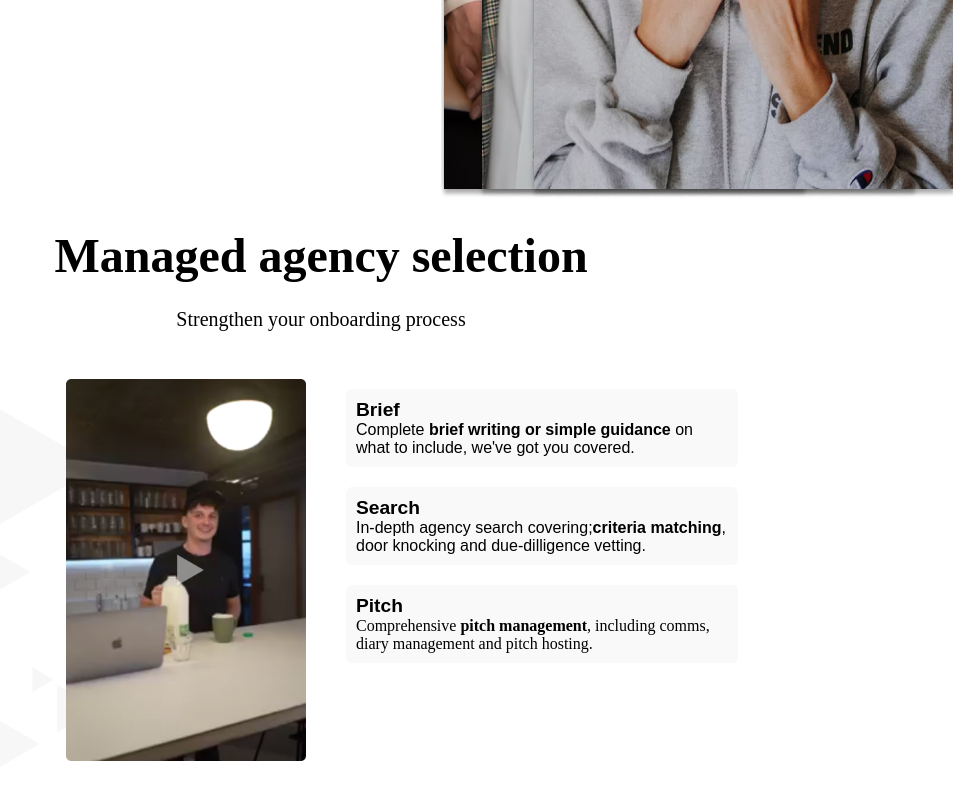
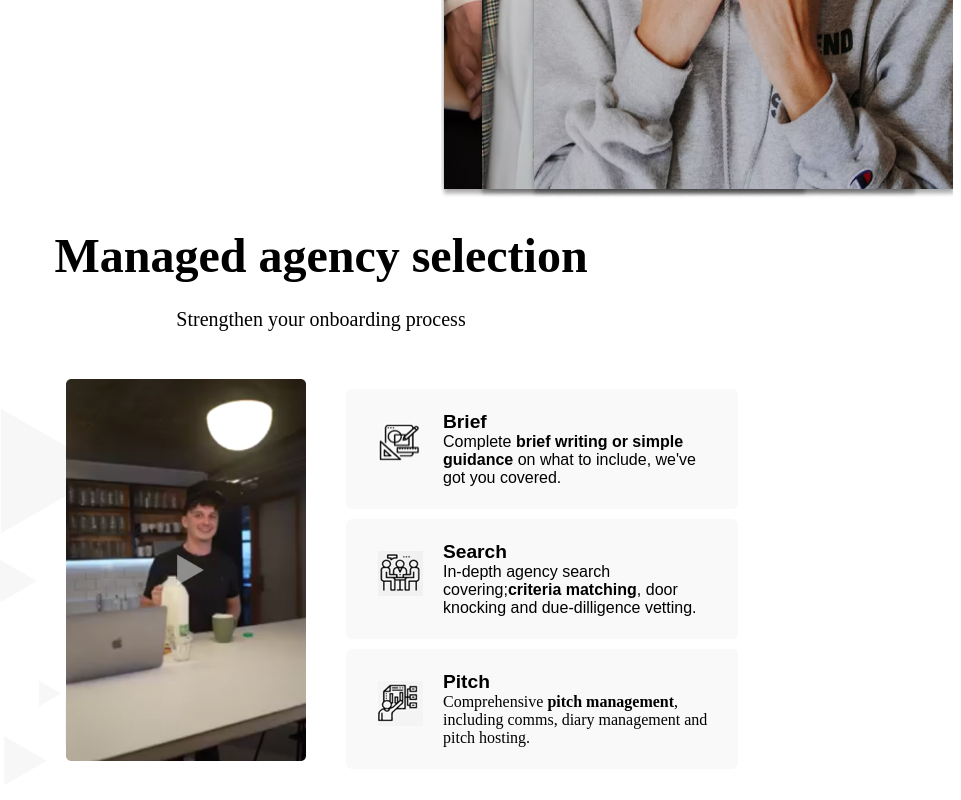
Before and after one commit to mad-of-gravity/NextjsTest, a Next.js app: page / in a window 1280 px wide. Shown: the part 761-1561 px from the top of the page, without its empty margins (319-1280 px from the left). Built offline with nearby package versions, Linux system fonts and the light colour scheme; a web font is replaced by a local one.

Commit message:
Final version

```diff
--- a/collections/Card/Card.jsx
+++ b/collections/Card/Card.jsx
@@ -1,25 +1,39 @@
 // The Card to be exported goes here
 import Image from "next/image";
+import Link from "next/link";
+
 import {
   StyledCardContainer,
   StyledCardHeading,
   StyledCardParagraph,
-    StyledCardIcon,
+  StyledIconContainer,
+  StyledTextLayout,
 } from "./elements";
 
+//icon: { src: "/img/brief-icon.png", alt: "", width: 45, height: 45 }
+export const Card = ({ header, paragraph, icon, ...props }) => {
+  const linkTo = () => {
+    return `/#${props.linkID}`;
+  };
 
-export const Card = ({ header, paragraph, icon, ...props}) => {
   return (
+    <Link href={linkTo()}>
       <StyledCardContainer {...props}>
-            <StyledCardIcon>
-                <Image layout="responsive" src={icon.src} alt={icon.alt} width={icon.width} height={icon.height} />
-            </StyledCardIcon>
-            <StyledCardHeading>
-                {header}
-            </StyledCardHeading>
-            <StyledCardParagraph>
-                {paragraph}
-            </StyledCardParagraph>
+        <StyledIconContainer>
+          <Image
+            id={props.id}
+            alt={icon.alt}
+            src={icon.src}
+            layout="fixed"
+            width={icon.width}
+            height={icon.height}
+          />
+        </StyledIconContainer>
+        <StyledTextLayout>
+          <StyledCardHeading className="heading">{header}</StyledCardHeading>
+          <StyledCardParagraph>{paragraph}</StyledCardParagraph>
+        </StyledTextLayout>
       </StyledCardContainer>
+    </Link>
   );
-}
+};
--- a/collections/Card/elements.jsx
+++ b/collections/Card/elements.jsx
@@ -1,24 +1,50 @@
 // Styled elements for the Card go here
 import styled, { css } from "styled-components";
-import { CardHeading, CardParagraph, CardIcon } from "~/components";
+import { CardHeading, CardParagraph, } from "~/components";
 
 export const StyledCardContainer = styled(({ ...props }) => <div {...props} />)`
+  display: flex;
   margin: 10px;
-    padding: 10px;
+  padding: 20px;
   background-color: #f9f9f9;
+  border: 2px solid transparent;
   border-radius: 6px;
+
+  &:hover {
+    border-color: #1E90FF;
+    .heading {
+      color: #1E90FF;
+      text-decoration: underline;
+      text-decoration-thickness: 2px;
+      text-decoration-color: #1E90FF;
+    }
+  }
 `;
 
-export const StyledCardIcon = styled(({...props }) => <CardIcon {...props} />)`
-
+export const StyledIconContainer = styled(({ ...props }) => <div {...props} />)`
+  margin: 10px;
 `;
 
-export const StyledCardHeading = styled(({...props }) => <CardHeading {...props} />)`
+export const StyledTextLayout = styled(({ ...props }) => <div {...props} />)`
+  display: flex;
+  margin-left: 10px;
+  flex-direction: column;
+`;
+
+export const StyledCardIcon = styled(({ ...props }) => (
+  <CardIcon {...props} />
+))``;
+
+export const StyledCardHeading = styled(({ ...props }) => (
+  <CardHeading {...props} />
+))`
   margin: 0;
   padding: 0;
 `;
 
-export const StyledCardParagraph = styled(({...props }) => <CardParagraph {...props} />)`
+export const StyledCardParagraph = styled(({ ...props }) => (
+  <CardParagraph {...props} />
+))`
   margin: 0;
   padding: 0;
 `;
--- a/components/CardIcon/CardIcon.jsx
+++ /dev/null
@@ -1,9 +0,0 @@
-import { StyledIcon } from "./elements";
-
-export const CardIcon = ({icon, ...props}) => {
-    return (
-        <StyledIcon {...props}>
-            {icon}
-        </StyledIcon>
-    );
-}
--- a/components/CardIcon/elements.jsx
+++ /dev/null
@@ -1,8 +0,0 @@
-import styled from "styled-components";
-
-export const StyledIcon = styled(({...props }) => <div {...props} />)`
-    display: flex;
-    justify-content: center;
-    align-content: center;
-    width: 30%;
-`;
--- a/components/CardIcon/index.js
+++ /dev/null
@@ -1 +0,0 @@
-export * from "./CardIcon";
--- a/components/index.js
+++ b/components/index.js
@@ -3,4 +3,3 @@ export * from "./Typography";
 export * from "./Containers";
 export * from "./CardHeading";
 export * from "./CardParagraph";
-export * from "./CardIcon";
--- a/sections/Agency/Agency.jsx
+++ b/sections/Agency/Agency.jsx
@@ -11,8 +11,7 @@ import {
   StyledResponsiveItemContainer,
 } from "./elements";
 
-import {Card} from "~/collections";
-
+import { Card } from "~/collections";
 
 export const Agency = ({ image, title, description, cards, ...props }) => {
   return (
@@ -24,21 +23,28 @@ export const Agency = ({ image, title, description, cards, ...props }) => {
       <StyledLayoutContainer>
         <StyledImageContainer>
           <StyledResponsiveItemContainer>
-                        <Image layout="responsive" src={image.src} alt={image.alt} width={image.width} height={image.height} />
+            <Image
+              layout="responsive"
+              src={image.src}
+              alt={image.alt}
+              width={image.width}
+              height={image.height}
+            />
           </StyledResponsiveItemContainer>
         </StyledImageContainer>
         <StyledCardContainer>
-                    {
-                        cards.map((card, index) =>
+          {cards.map((card, index) => (
             <StyledCard
+              id={index}
+              linkID="0"
               key={index}
               header={card.header}
               paragraph={card.paragraph}
-                                icon={card.icon} />
-                        )
-                    }
+              icon={card.icon}
+            />
+          ))}
         </StyledCardContainer>
       </StyledLayoutContainer>
     </StyledContainer>
   );
-}
+};
--- a/sections/Agency/elements.jsx
+++ b/sections/Agency/elements.jsx
@@ -38,11 +38,11 @@ export const StyledResponsiveItemContainer = styled(({ ...props }) => <div {...p
 `;
 
 export const StyledCardContainer = styled(({ ...props}) => <div {...props} />)`
-  display: flex;
+
   margin: 5px;
   padding: 10px;
-  flex-direction: column;
   width: 100%;
+
 `;
 
 export const StyledTitle = styled((props) => <SectionBigHeading {...props} />)`
```
Also changed, not shown: pages/index.js (+25 -24 lines). Lines whose indentation alone changed are shown as unchanged.
